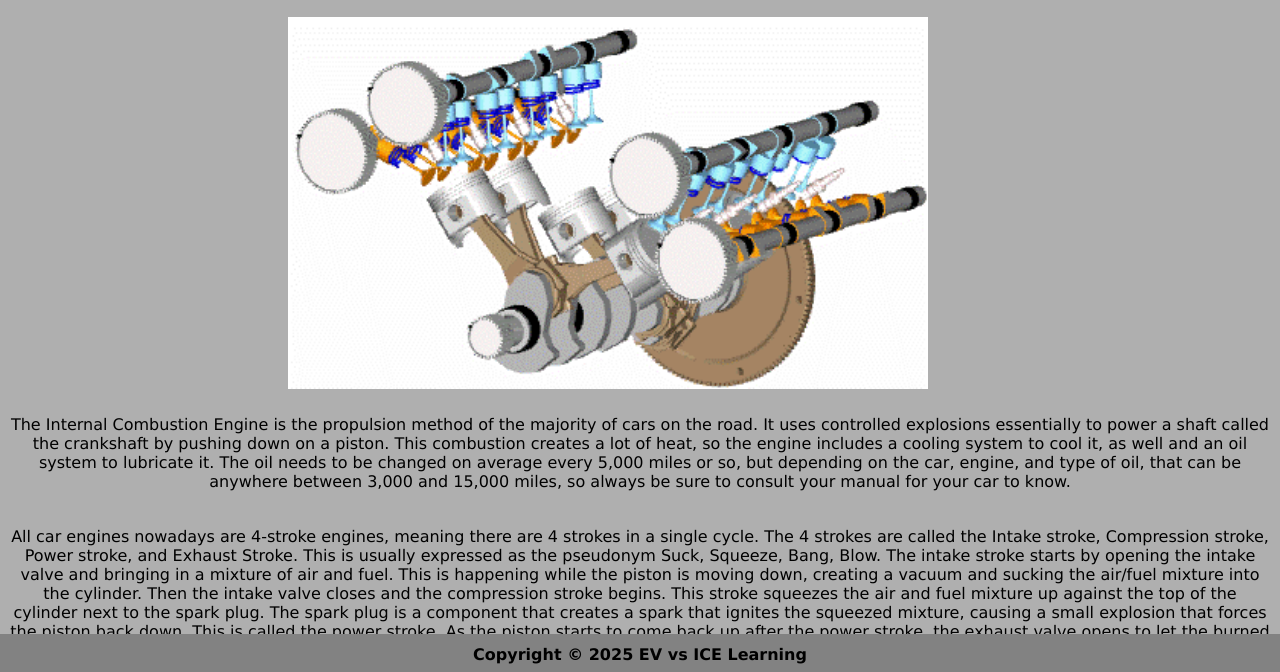
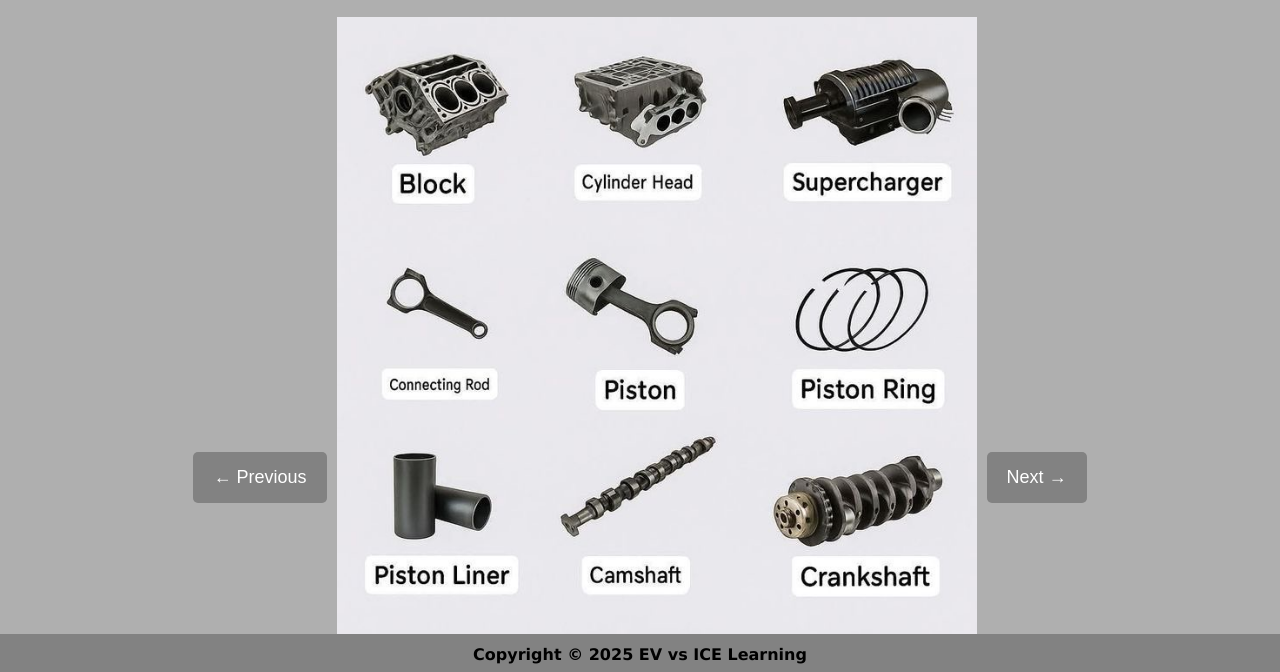
Before and after one commit to gamecocks08/EV-vs-ICE, a plain HTML site: page Engine.html in a window 1280 px wide. Shown: the part 121-793 px from the top of the page. Drawn offline with Linux system fonts and the light colour scheme.

Commit message:
Added Gallery to Engine.html

```diff
--- a/Engine.html
+++ b/Engine.html
@@ -22,8 +22,15 @@
             </nav>
         </header>
         <section>
-            <div style="display: flex; justify-content: center; width: 100%; align-items: center; margin-top: 20px;">
-                <img src="assets/ICE_Animation.gif" alt="EV-motor" style="margin-right: 5%; width: 50%; height: 50%;">
+            <div id="gallery" style="display: flex; justify-content: center; align-items: center; width: 100%; margin-top: 20px; position: relative;">
+                <button id="prevBtn" onclick="changeImage(-1)" style="background-color: #828282; color: white; border: none; padding: 15px 20px; font-size: 18px; cursor: pointer; border-radius: 5px; margin-right: 10px;">← Previous</button>
+                <div style="width: 50%; height: auto; overflow: hidden; display: flex; align-items: center; justify-content: center;">
+                    <img id="galleryImage" src="assets/ICE_Parts_Grid.jpg" alt="Engine gallery" style="width: 100%; height: auto; display: block;">
+                </div>
+                <button id="nextBtn" onclick="changeImage(1)" style="background-color: #828282; color: white; border: none; padding: 15px 20px; font-size: 18px; cursor: pointer; border-radius: 5px; margin-left: 10px;">Next →</button>
+            </div>
+            <div style="text-align: center; margin-top: 10px;">
+                <span id="imageCounter"></span>
             </div>
         </section>
         <section>
@@ -67,5 +74,42 @@
                 <strong>Copyright © 2025 EV vs ICE Learning</strong>
             </div>
         </footer>
+        <script>
+            // Array of images for the gallery
+            const images = [
+                { src: "assets/ICE_Parts_Grid.jpg", alt: "ICE Parts Grid" },
+                { src: "assets/Block.jpg", alt: "Engine Block" },
+                { src: "assets/Cylinder_Head.jpg", alt: "Cylinder Head" },
+                { src: "assets/Piston_Crank_Assembly.jpg", alt: "Piston Crank Assembly" }
+            ];
+
+            let currentIndex = 0;
+
+            function displayImage() {
+                const img = document.getElementById('galleryImage');
+                const counter = document.getElementById('imageCounter');
+                img.src = images[currentIndex].src;
+                img.alt = images[currentIndex].alt;
+                counter.textContent = `Image ${currentIndex + 1} of ${images.length}`;
+            }
+
+            function changeImage(direction) {
+                currentIndex += direction;
+
+                // Wrap around if at the end or beginning
+                if (currentIndex >= images.length) {
+                    currentIndex = 0;
+                } else if (currentIndex < 0) {
+                    currentIndex = images.length - 1;
+                }
+
+                displayImage();
+            }
+
+            // Initialize the gallery on page load
+            window.onload = function() {
+                displayImage();
+            };
+        </script>
     </body>
 </html>
```
Also changed, not shown: assets/Block.jpg (added), assets/Cylinder_Head.jpg (added), assets/ICE_Parts_Grid.jpg (added), assets/Piston_Crank_Assembly.jpg (added).
